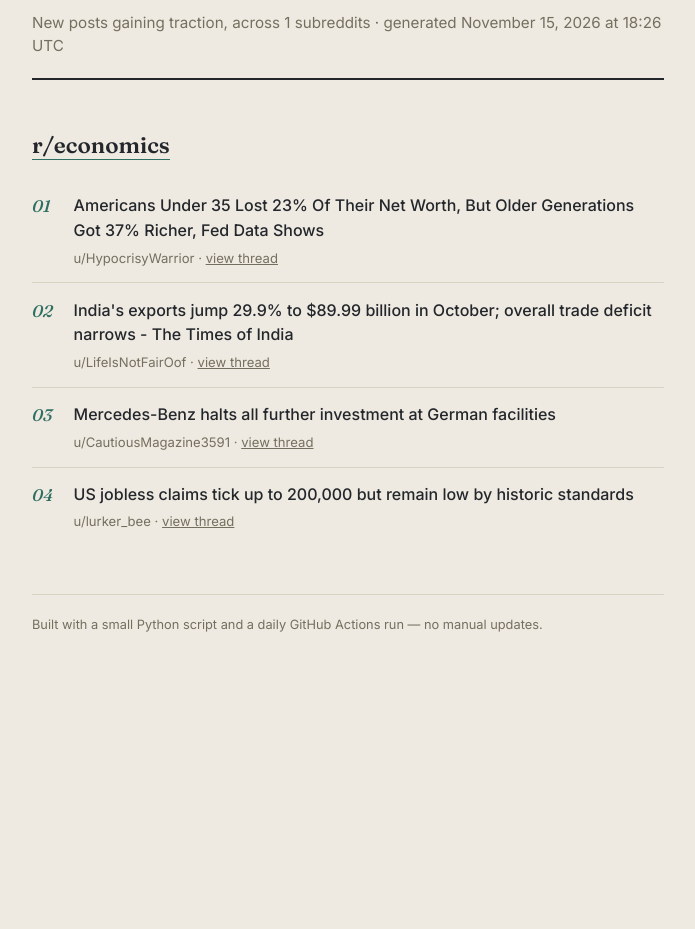
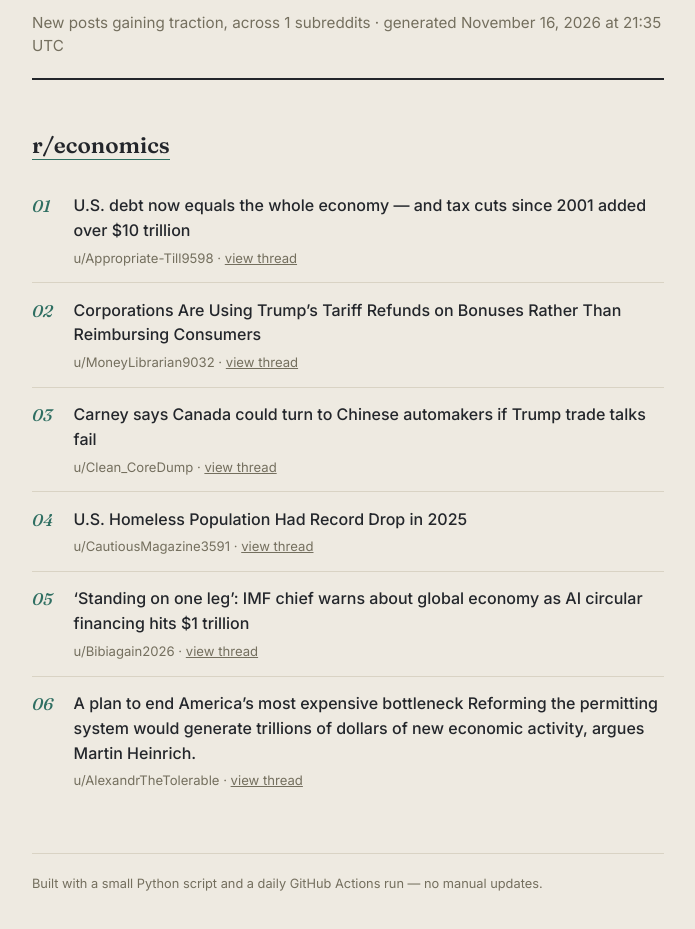
Before and after one commit to marshall19913-code/claude-reddit-digest, a plain HTML site: page docs/index.html in a window 1280 px wide. Shown: the part 103-1032 px from the top of the page, without its empty margins (292-987 px from the left). Before the commit the page ends 818 px from the top, so only its background shows below. Drawn offline with Linux system fonts and the light colour scheme.

Commit message:
Update daily digest (2026-11-16)

```diff
--- a/docs/index.html
+++ b/docs/index.html
@@ -120,7 +120,7 @@
 <body>
   <header class="masthead">
     <h1>The Daily Sift</h1>
-    <p>New posts gaining traction, across 1 subreddits &middot; generated November 15, 2026 at 18:26 UTC</p>
+    <p>New posts gaining traction, across 1 subreddits &middot; generated November 16, 2026 at 21:35 UTC</p>
   </header>
 
   <main>
@@ -130,29 +130,43 @@
         <li class="post">
           <span class="rank">01</span>
           <div class="post-body">
-            <a class="title" href="https://finance.yahoo.com/economy/articles/americans-under-35-lost-23-150006201.html" target="_blank" rel="noopener">Americans Under 35 Lost 23% Of Their Net Worth, But Older Generations Got 37% Richer, Fed Data Shows</a>
-            <div class="meta">u/HypocrisyWarrior &middot; <a href="https://www.reddit.com/r/Economics/comments/1xwk4wd/americans_under_35_lost_23_of_their_net_worth_but/" target="_blank" rel="noopener">view thread</a></div>
+            <a class="title" href="https://fortune.com/2026/11/13/us-national-debt-32-trillion-tax-cuts/" target="_blank" rel="noopener">U.S. debt now equals the whole economy — and tax cuts since 2001 added over $10 trillion</a>
+            <div class="meta">u/Appropriate-Till9598 &middot; <a href="https://www.reddit.com/r/Economics/comments/1xxf9ee/us_debt_now_equals_the_whole_economy_and_tax_cuts/" target="_blank" rel="noopener">view thread</a></div>
           </div>
         </li>
         <li class="post">
           <span class="rank">02</span>
           <div class="post-body">
-            <a class="title" href="https://timesofindia.indiatimes.com/business/india-business/indias-exports-jump-29-9-to-89-99-billion-in-october-overall-trade-deficit-narrows/amp_articleshow/135797333.cms" target="_blank" rel="noopener">India&#x27;s exports jump 29.9% to $89.99 billion in October; overall trade deficit narrows - The Times of India</a>
-            <div class="meta">u/LifeIsNotFairOof &middot; <a href="https://www.reddit.com/r/Economics/comments/1xvsprs/indias_exports_jump_299_to_8999_billion_in/" target="_blank" rel="noopener">view thread</a></div>
+            <a class="title" href="https://www.propublica.org/article/trump-tariff-refunds-corporate-bonuses" target="_blank" rel="noopener">Corporations Are Using Trump’s Tariff Refunds on Bonuses Rather Than Reimbursing Consumers</a>
+            <div class="meta">u/MoneyLibrarian9032 &middot; <a href="https://www.reddit.com/r/Economics/comments/1xxog3a/corporations_are_using_trumps_tariff_refunds_on/" target="_blank" rel="noopener">view thread</a></div>
           </div>
         </li>
         <li class="post">
           <span class="rank">03</span>
           <div class="post-body">
-            <a class="title" href="https://www.dw.com/en/mercedes-benz-germany-investment/a-79934509" target="_blank" rel="noopener">Mercedes-Benz halts all further investment at German facilities</a>
-            <div class="meta">u/CautiousMagazine3591 &middot; <a href="https://www.reddit.com/r/Economics/comments/1xwmjio/mercedesbenz_halts_all_further_investment_at/" target="_blank" rel="noopener">view thread</a></div>
+            <a class="title" href="https://www.oskaloosa.com/news/national_news/carney-says-canada-could-turn-to-chinese-automakers-if-trump-trade-talks-fail/article_48102870-1efe-5e5c-af0e-8616cab4aa00.html" target="_blank" rel="noopener">Carney says Canada could turn to Chinese automakers if Trump trade talks fail</a>
+            <div class="meta">u/Clean_CoreDump &middot; <a href="https://www.reddit.com/r/Economics/comments/1xxhx8i/carney_says_canada_could_turn_to_chinese/" target="_blank" rel="noopener">view thread</a></div>
           </div>
         </li>
         <li class="post">
           <span class="rank">04</span>
           <div class="post-body">
-            <a class="title" href="https://abcnews.com/US/wireStory/us-jobless-claims-tick-200000-remain-low-historic-138076988" target="_blank" rel="noopener">US jobless claims tick up to 200,000 but remain low by historic standards</a>
-            <div class="meta">u/lurker_bee &middot; <a href="https://www.reddit.com/r/Economics/comments/1xuu7fz/us_jobless_claims_tick_up_to_200000_but_remain/" target="_blank" rel="noopener">view thread</a></div>
+            <a class="title" href="https://archive.ph/OkQcM" target="_blank" rel="noopener">U.S. Homeless Population Had Record Drop in 2025</a>
+            <div class="meta">u/CautiousMagazine3591 &middot; <a href="https://www.reddit.com/r/Economics/comments/1xx0ed1/us_homeless_population_had_record_drop_in_2025/" target="_blank" rel="noopener">view thread</a></div>
+          </div>
+        </li>
+        <li class="post">
+          <span class="rank">05</span>
+          <div class="post-body">
+            <a class="title" href="https://www.cnbc.com/2026/11/16/imf-georgieva-warning-ai-circular-financing.html" target="_blank" rel="noopener">‘Standing on one leg’: IMF chief warns about global economy as AI circular financing hits $1 trillion</a>
+            <div class="meta">u/Bibiagain2026 &middot; <a href="https://www.reddit.com/r/Economics/comments/1xxtj0f/standing_on_one_leg_imf_chief_warns_about_global/" target="_blank" rel="noopener">view thread</a></div>
+          </div>
+        </li>
+        <li class="post">
+          <span class="rank">06</span>
+          <div class="post-body">
+            <a class="title" href="https://www.economist.com/by-invitation/2026/11/15/a-plan-to-end-americas-most-expensive-bottleneck" target="_blank" rel="noopener">A plan to end America’s most expensive bottleneck Reforming the permitting system would generate trillions of dollars of new economic activity, argues Martin Heinrich.</a>
+            <div class="meta">u/AlexandrTheTolerable &middot; <a href="https://www.reddit.com/r/Economics/comments/1xx5hrq/a_plan_to_end_americas_most_expensive_bottleneck/" target="_blank" rel="noopener">view thread</a></div>
           </div>
         </li>
       </ol>
```
Also changed, not shown: seen_posts.json (+7 -7 lines).
